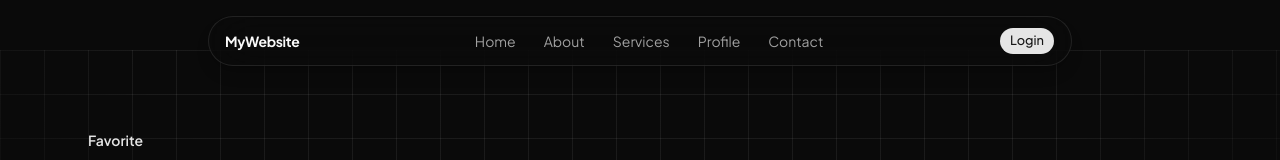
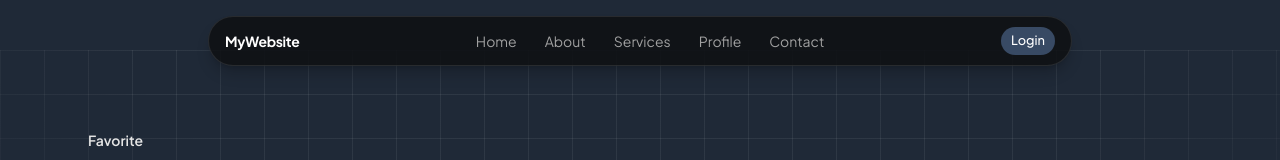
Before and after one commit to Amisahbyte/my-next-app, a Next.js app: page /favorites in a window 1280 px wide. Shown: the top 160 px of the page. Built offline with nearby package versions, Linux system fonts and the light colour scheme; no server answers.

Commit message:
ubah warna latar & tombol

```diff
--- a/app/layout.js
+++ b/app/layout.js
@@ -40,7 +40,8 @@ export default async function RootLayout({ children }) {
       lang="en"
       className={`dark ${fontSans.variable}`}
     >
-      <body className="flex min-h-screen flex-col bg-background text-foreground antialiased">
+      {/* <body className="flex min-h-screen flex-col bg-background text-foreground antialiased"> */}
+      <body className="flex min-h-screen flex-col bg-[#1F2937] text-[#FFFFFF] antialiased">
         <AuthProvider user={user ? { id: user.id, email: user.email } : null}>
           <FavoriteProvider>
             <Navbar />
--- a/components/Navbar.jsx
+++ b/components/Navbar.jsx
@@ -74,7 +74,8 @@ export default function Navbar() {
         ) : (
           <Link
             href="/login"
-            className={cn(buttonVariants({ size: "sm" }), "rounded-full")}
+            // className={cn(buttonVariants({ size: "sm" }), "rounded-full")}
+            className={cn(buttonVariants({ size: "sm" }), "rounded-full bg-[#384a64] text-white border-none")}
           >
             Login
           </Link>
```
